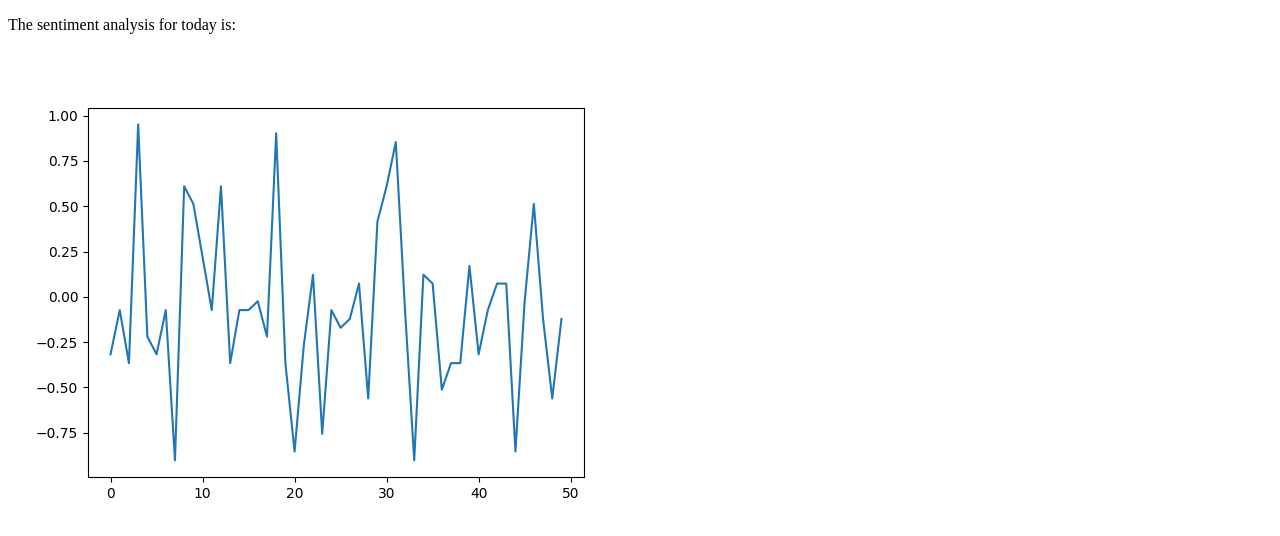
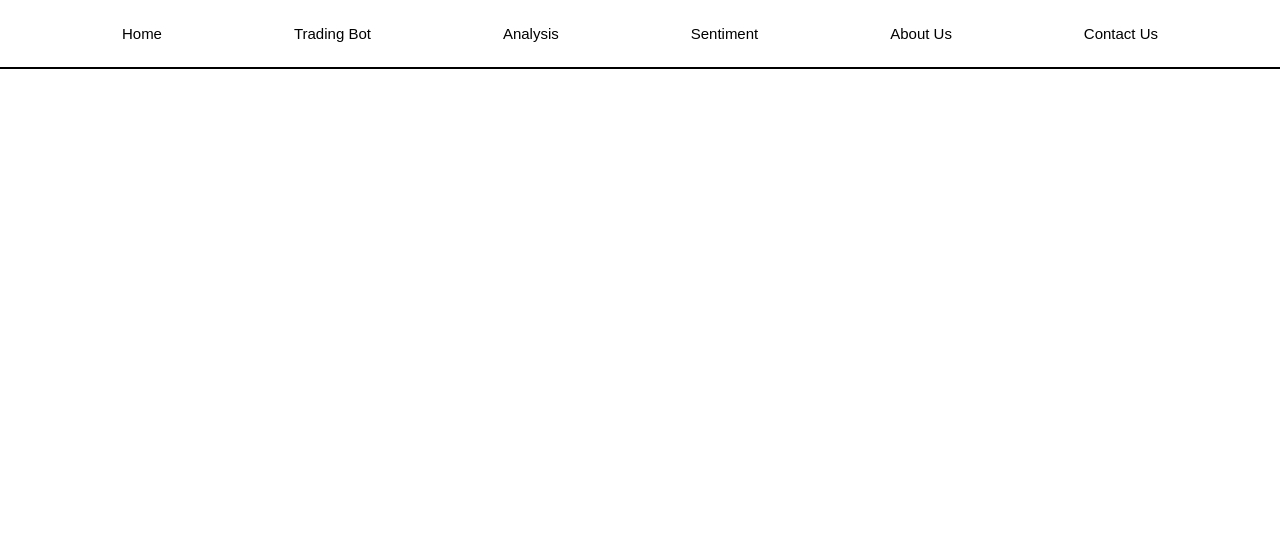
Before and after one commit to vaibhavsinha01/Capstone_project, a plain HTML site: page index.html in a window 1280 px wide. Drawn offline with Linux system fonts and the light colour scheme; files whose address does not match are found by name.

Commit message:
sentiment.html added

```diff
--- a/index.html
+++ b/index.html
@@ -4,9 +4,16 @@
     <meta charset="UTF-8">
     <meta name="viewport" content="width=device-width, initial-scale=1.0">
     <title>Document</title>
+    <link rel="stylesheet" href="style.css">
 </head>
 <body>
-    <p>The sentiment analysis for today is: </p>
-    <img src="C:\Users\vaibh\OneDrive\Desktop\New folder\Folder Python\Folder Algotrading\my_project\nifty50.png">
+    <nav>
+        <a href="#home">Home</a>
+        <a href="#trading-bot">Trading Bot</a>
+        <a href="#analysis">Analysis</a>
+        <a href="sentiment.html">Sentiment</a>
+        <a href="#about-us">About Us</a>
+        <a href="#contact-us">Contact Us</a>
+    </nav>
 </body>
 </html>
--- /dev/null
+++ b/style.css
@@ -0,0 +1,23 @@
+
+body {
+        font-family: Arial, sans-serif;
+        margin: 0;
+        padding: 0;
+        background-color: white;
+}
+nav {
+        display: flex;
+        justify-content: space-evenly;
+        align-items: center;
+        background-color: white;
+        border-bottom: 2px solid black;
+        padding: 15px 0;
+        width: 100%;
+}
+nav a {
+        color: black;
+        text-decoration: none;
+        font-size: 15px;
+        padding: 10px 10px;
+        transition: background-color 0.3s, color 0.3s;
+}
```
Also changed, not shown: sentiment.html (added, +12 -0 lines).
